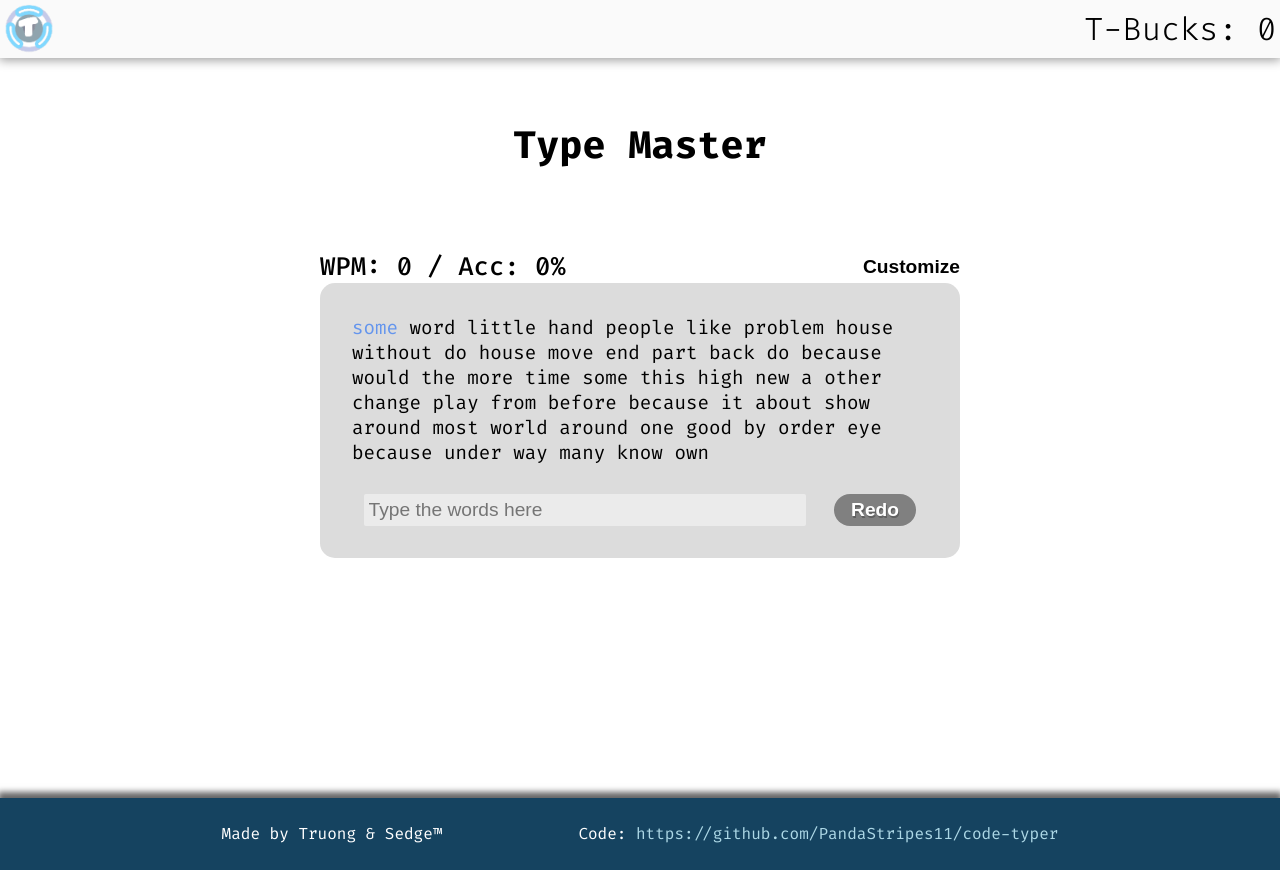
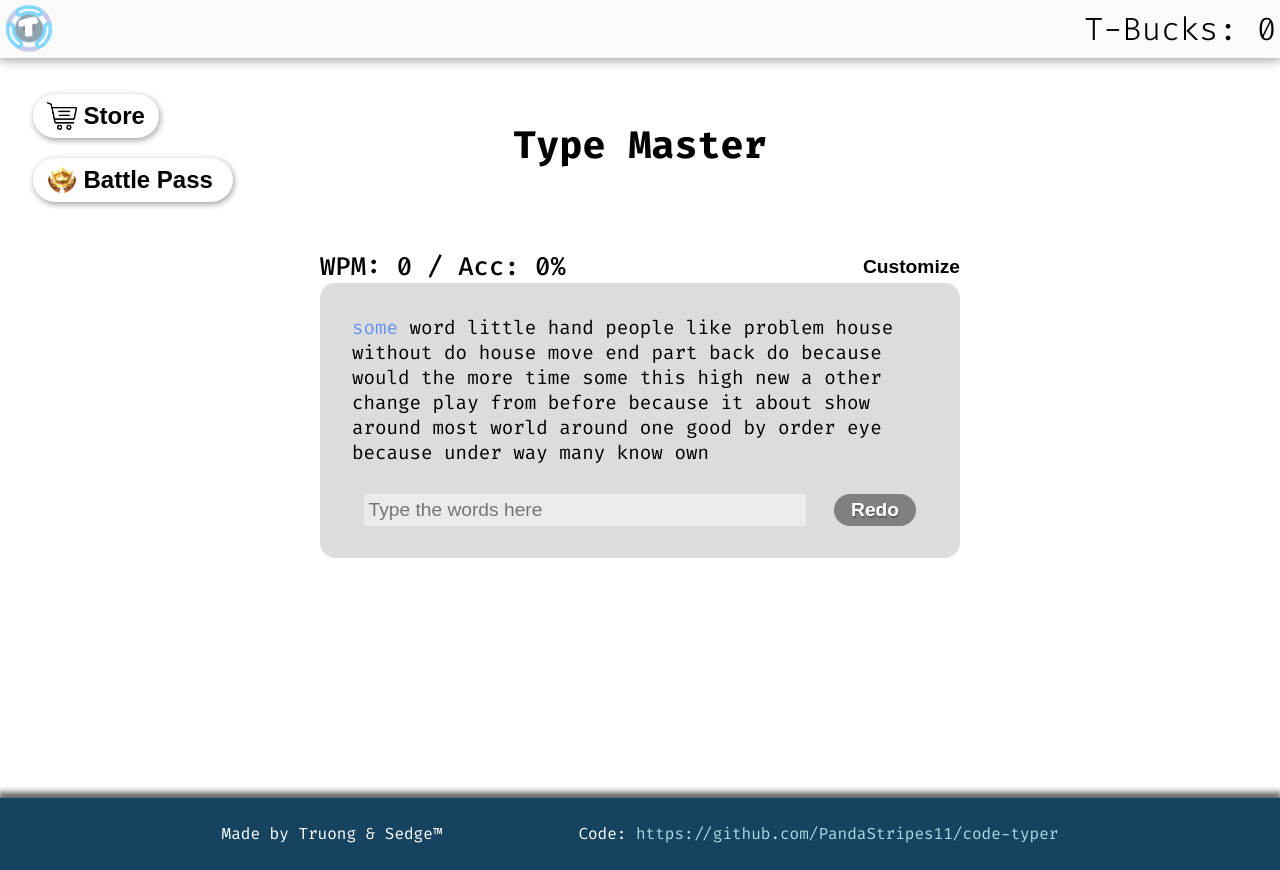
Before and after one commit to PandaStripes11/code-typer, a Next.js app: page / in a window 1280 px wide. Built offline with nearby package versions, Linux system fonts and the light colour scheme.

Commit message:
Purhcases icons addition

```diff
--- /dev/null
+++ b/components/Purchases/Icons/Icons.js
@@ -0,0 +1,26 @@
+import Image from 'next/image'
+
+export default function Icons() {
+    return (
+        <aside>
+            <button>
+                <Image
+                    src="/shopping-cart.png"
+                    width={30}
+                    height={30}
+                    className="store"
+                />
+                &nbsp;Store
+            </button>
+            <button className="battle-pass">
+                <Image
+                    src="/battle-pass.png"
+                    width={30}
+                    height={30}
+                    className="battle-pass"
+                />
+                &nbsp;Battle Pass
+            </button>
+        </aside>
+    )
+}
--- a/components/Purchases/Purchases.js
+++ b/components/Purchases/Purchases.js
@@ -1,9 +1,9 @@
+import Icons from './Icons/Icons'
 
-
-export default function Purchases() {
+export default function Purchases(props) {
     return (
         <>
-
+            <Icons />
         </>
     )
 }
--- a/components/TypingBox/TypingBox.js
+++ b/components/TypingBox/TypingBox.js
@@ -113,7 +113,7 @@ export default function TypingBox(props) {
                 setCorrect(true)
                 clearInterval(intervalId)
                 props.setCbucks(
-                    props.cbucks + Math.round(Math.round((parseFloat(wpm) * (acc / 50 + 1)) * words.length) / 100)
+                    props.cbucks + Math.round(Math.round((parseFloat(wpm) * (acc / 25 + 1)) * words.length) / 100)
                 )
                 return
             } else if (target.value.endsWith(' ') && (target.value !== words[currentWord] && target.value !== words[currentWord] + ' ')) {
@@ -131,7 +131,7 @@ export default function TypingBox(props) {
                 setCurrentWord(prev => prev + 1)
                 clearInterval(intervalId)
                 props.setCbucks(
-                    props.cbucks + Math.round(Math.round((parseFloat(wpm) * (acc / 50 + 1)) * words.length) / 100)
+                    props.cbucks + Math.round(Math.round((parseFloat(wpm) * (acc / 25 + 1)) * words.length) / 100)
                 )
                 setCorrect(false)
                 return
--- a/pages/_app.js
+++ b/pages/_app.js
@@ -1,4 +1,5 @@
 import '../styles/global.css'
+import '../styles/icon-styles.css'
 
 export default function App({Component, pageProps}) {
     return <Component {...pageProps} />
--- a/pages/index.js
+++ b/pages/index.js
@@ -3,7 +3,7 @@ import TypingBox from '../components/TypingBox/TypingBox'
 import Credits from '../components/Credits/Credits'
 import CustomizeDisplay from '../components/CustomizeDisplay/CustomizeDisplay'
 import Header from '../components/Header/Header'
-//import Purchases from '../components/Purchases/Purchases.'
+import Purchases from '../components/Purchases/Purchases'
 
 import {useState} from 'react'
 
@@ -27,10 +27,10 @@ export default function App() {
             <Header
                 cbucks={cbucks}
             />
-            {/*<Purchases
+            <Purchases
                 cbucks={cbucks}
                 setCbucks={setCbucks}
-            />*/}
+            />
             <h1>Type Master</h1>
             <TypingBox
                 setCustomizeDisplay={setCustomize}
--- /dev/null
+++ b/styles/icon-styles.css
@@ -0,0 +1,35 @@
+aside {
+    position: fixed;
+    left: 1%;
+    top: calc(50px + 3%);
+}
+
+aside button {
+    overflow: hidden;
+    display: block;
+    margin: 10%;
+    background-color: white;
+    border: none;
+    outline: none;
+    text-align: left;
+    display: flex;
+    align-items: center;
+    white-space: nowrap;
+    box-shadow: 1px 2px 6px 0px rgba(0, 0, 0, 0.4);
+    padding: 3.5% 7%;
+    border-radius: 25px;
+    font-size: 1.5em;
+    cursor: pointer;
+    transition: all 0.3s ease;
+}
+
+.store {
+    width: 100px;
+}
+.battle-pass {
+    width: 200px;
+}
+
+aside button:hover {
+    box-shadow: 1px 2px 6px 2px rgba(0, 0, 0, 0.4);
+}
```
Also changed, not shown: components/Header/Header.module.css (line endings or trailing spaces), components/Purchases/Icons/Icons.module.css (added), public/battle-pass.png (added).
